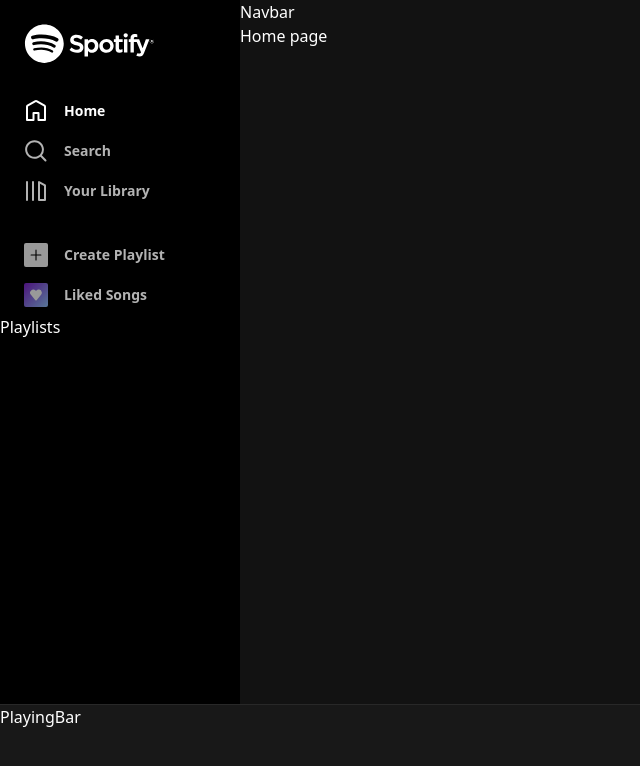
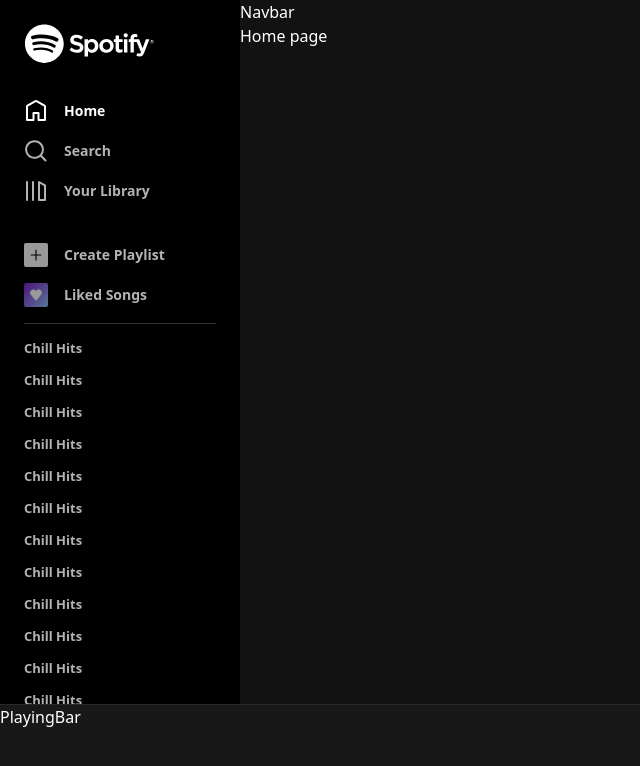
Before and after one commit to Sabuhi0/react-tailwind-spotify-clone, a React (Vite) app: page / in a window 1280 px wide. Shown: the top 766 px of the page, without its empty margins (0-640 px from the left). Built offline with nearby package versions, Linux system fonts and the light colour scheme.

Commit message:
Update Playlists component

```diff
--- a/src/components/Sidebar/Playlists/index.jsx
+++ b/src/components/Sidebar/Playlists/index.jsx
@@ -2,9 +2,15 @@
 
 const Playlists = () => {
   return (
-    <div className=''>
-      Playlists
-    </div>
+    <nav className='mx-6 border-t border-white border-opacity-20 mt-2 py-2 flex-auto overflow-auto'>
+      <ul>
+        {new Array(30).fill(
+          <li>
+            <a href="" className='text-s font-semibold text-link hover:text-active flex h-8 items-center'>Chill Hits</a>
+          </li>
+        )}
+      </ul>
+    </nav>
   )
 }
 
```
